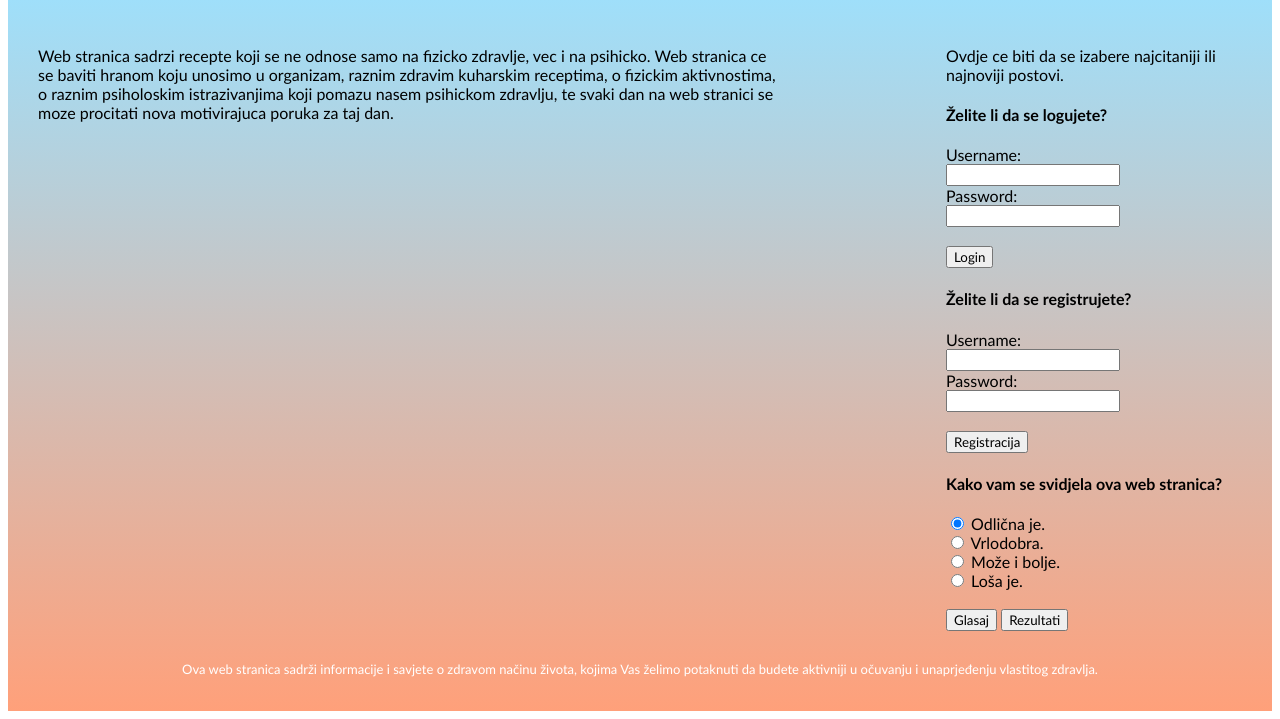
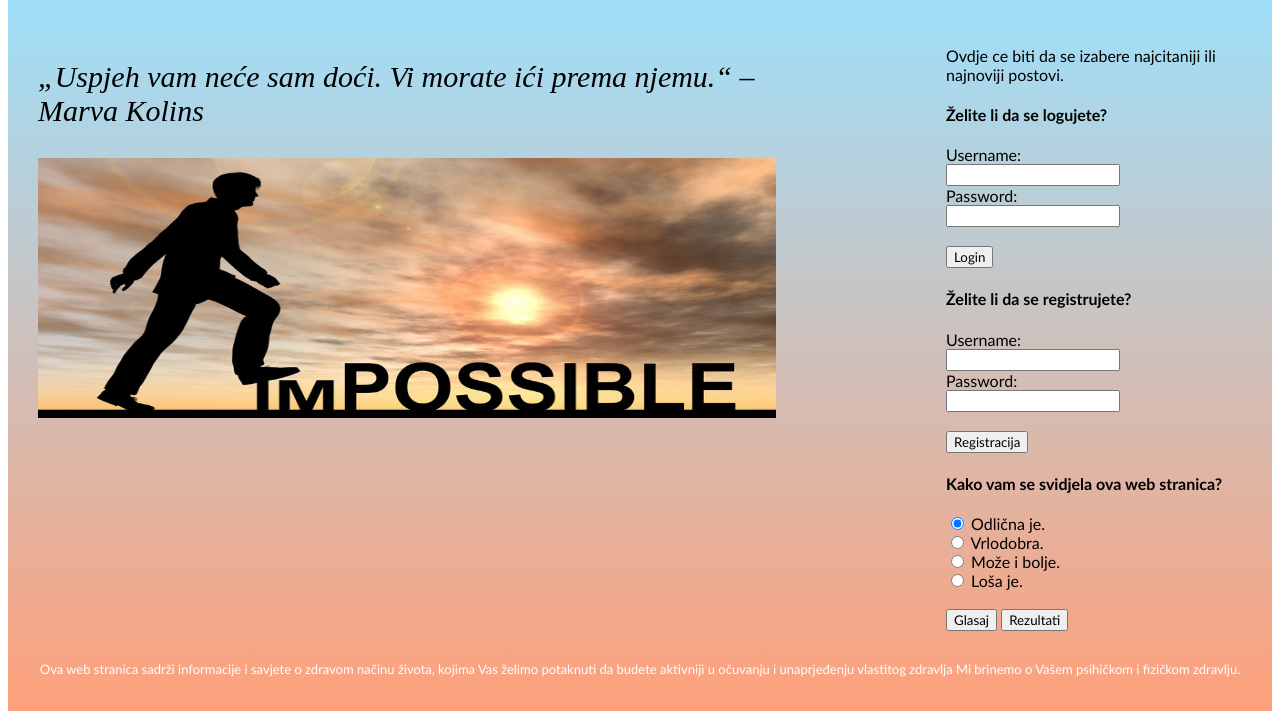
Before and after one commit to delilaxd/Recepti-za-zdrav-ivot, a PHP site: page /zadaca1.html in a window 1280 px wide. Shown: the part 774-1493 px from the top of the page. Run offline with PHP 8.4, Linux system fonts and the light colour scheme.

Commit message:
popravila malo

```diff
--- a/spirala1/stil1.css
+++ b/spirala1/stil1.css
@@ -46,6 +46,8 @@
 		width:100% !important;
 		height:100%!important;
 	}
+
+
 
 }
 
@@ -168,3 +170,15 @@ h1
 #menu li:last-child {
     border-right: none;
 }
+
+#motivaciona_poruka
+{
+	font-size:30px;
+	font-family: initial;
+	font-style: italic;
+}
+#success
+{
+	width:100%;
+	height:260px;
+}
--- a/spirala1/zadaca1.html
+++ b/spirala1/zadaca1.html
@@ -5,24 +5,7 @@
 		<link rel="stylesheet" type="text/css" href="stil1.css">
 </head>
 <body >
-		<!--<h1>Recepti za zdrav život</h1>
-		<form action="/Login">
-			<h2>Hoš Login</h2>
-			<label>User</label><input type="text" name="user"></input>
-			<br>
-			<label>Pass</label><input type="password" name="pass"></input>
-			<br>
-			<input type="submit" value="Login"></input>
-		</form>
 
-		<form action="/Registracija">
-			<h2>Il ćeš registraciju</h2>
-			<label>User</label><input type="text" name="user"></input>
-			<br>
-			<label>Pass</label><input type="password" name="pass"></input>
-			<br>
-			<input type="submit" value="Registracija"></input>
-		</form>-->
 <div class="container" >
 <h1>RECEPTI ZA ZDRAV ŽIVOT</h1>
 	<div id="za_sliku">
@@ -49,11 +32,8 @@
 	<div class="poslije_slike">
 
 	<div class="glavni">
-	<p>Web stranica sadrzi recepte koji se ne odnose samo na fizicko zdravlje,
-	vec i na psihicko. Web stranica ce se baviti hranom koju unosimo u organizam,
-	raznim zdravim kuharskim receptima, o fizickim aktivnostima, o raznim psiholoskim
-	istrazivanjima koji pomazu nasem psihickom zdravlju, te svaki dan na web stranici se
-	moze procitati nova motivirajuca poruka za taj dan.</p>
+	<p id="motivaciona_poruka">„Uspjeh vam neće sam doći. Vi morate ići prema njemu.“ – Marva Kolins</p>
+	<img id="success" src="success.jpg" alt="slika success">
 	</div>
 
 	<div class="sporedni">
@@ -100,7 +80,7 @@
 	<div class="footer">
 	<p>	Ova web stranica sadrži informacije i savjete o zdravom načinu života,
 	kojima Vas želimo potaknuti da budete aktivniji u očuvanju i unaprjeđenju
-	vlastitog zdravlja.<br> </p>
+	vlastitog zdravlja Mi brinemo o Vašem psihičkom i fizičkom zdravlju.<br> </p>
 	</div>
 	</div>
 
```
Also changed, not shown: SKICE/FITNESS.JPG (added), SKICE/HRANA.JPG (added), SKICE/PITANJAIODGOVORI.png (added), SKICE/POCETNA.JPG (added), SKICE/PSIHA.JPG (added), spirala1/success.jpg (added).
